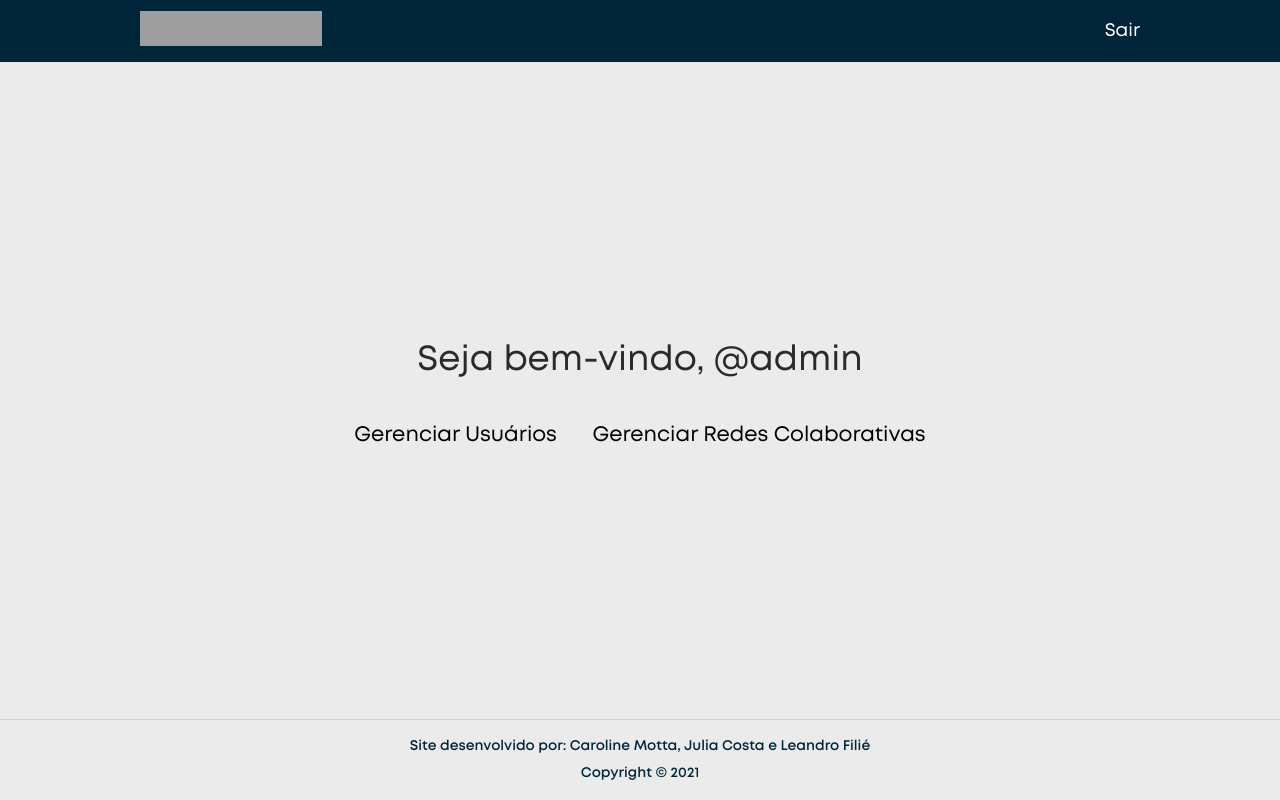
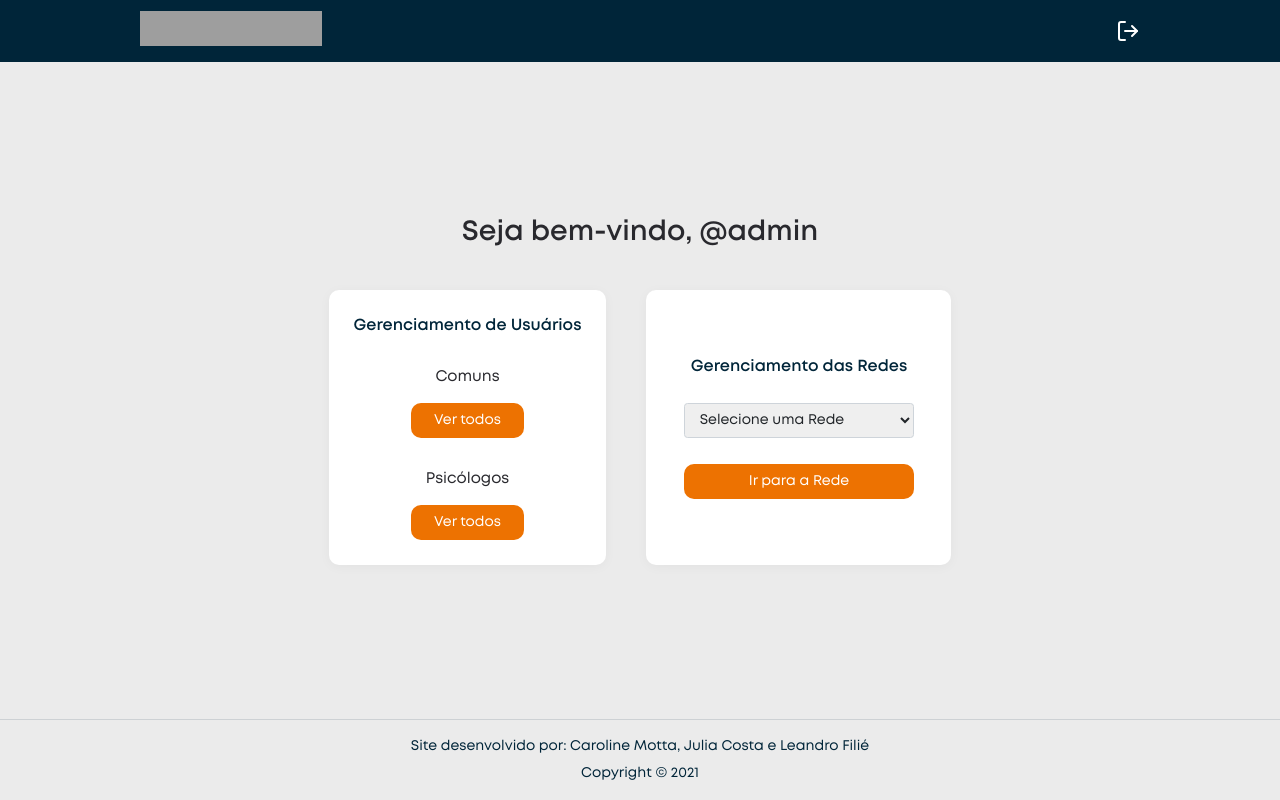
Before and after one commit to LeandroFilie/QuizFeed, a PHP site: page /home.php in a window 1280 px wide. Run offline with PHP 8.4, Linux system fonts and the light colour scheme; a user stored in the database is signed in; data comes from the database, SQL or seed files in the repository; grey boxes are pictures that could not be loaded.

Commit message:
Remodelagem homes e corrções na rede

```diff
--- a/home.php
+++ b/home.php
@@ -18,6 +18,48 @@
         <?php
             if($_SESSION["permissao"] == 1){
                 echo '
+                    <div class="section-title">
+                        <h1 class="title">Seja bem-vindo, @'.$_SESSION["nome_usuario"].'</h1>
+                    </div>
+
+                    <section class="cards">
+
+                        <section class="card-adm">
+                            <div class="card-title">Gerenciamento de Usuários</div>
+                            <div class="item">
+                                <p>Comuns</p>
+                                <a href="./dados_usuarios.php"><button>Ver todos</button></a>
+                            </div>
+                            <div class="item">
+                                <p>Psicólogos</p>
+                                <a href="./dados_psicologos.php"><button>Ver todos</button></a>
+                            </div>
+                        </section>
+
+                        <section class="card-adm">
+                            <div class="card-title">Gerenciamento das Redes</div>
+                            <select id="nome_rede">
+                                <option value="">Selecione uma Rede</option>
+                            ';
+
+                            $selectAreas = 'SELECT * FROM area';
+                            $resultadoAreas = mysqli_query($conexao, $selectAreas);
+
+                            while($linha = mysqli_fetch_assoc($resultadoAreas)){
+                                echo '
+                                    <option value="'.$linha["id_area"].'">'.$linha["nome"].'</option>
+                                ';
+                            }
+                            echo '
+                            </select>
+
+                            <button>Ir para a Rede</button>
+
+                        </section>
+
+                    </section>
+                    ';
+                /* echo '
                     <div class="section-title">
                         <h1 class="title">Seja bem-vindo, @'.$_SESSION["nome_usuario"].'</h1>
                      </div>
@@ -47,7 +89,7 @@
                         </div>
                     </section>
 
-                ';
+                '; */
             }
             else if($_SESSION["permissao"] == 2){
                 $selectNomeRede = "SELECT rede.nome as nome, rede.id_rede as id_rede FROM rede INNER JOIN inscricao ON inscricao.email_usuario = '".$_SESSION["email"]."' AND inscricao.cod_rede = rede.id_rede";
@@ -57,38 +99,53 @@
                     echo '
                         <div class="section-title">
                             <h1 class="title">Seja bem-vindo, @'.$_SESSION["nome_usuario"].'</h1>
-                         </div>
-                        <section class="section-description-question">
-                            <p>Me fala, você já fez alguma orientação vocacional ou tem ideia da área que mais se identifica?</p>
-                        </section>
-                        <section id="tabs">
-                            <div class="tab-links">
-                                <button id="option-1">Sim, já fiz ou tenho uma ideia</button>
-                                <button id="option-2">Não, estou completamente perdido</button>
-                            </div>
+                        </div>
 
-                            <div class="tab-content">
-                                <section id="option-1-content">
-                                    <p>Então escolha a sua área de maior afinidade</p>
-                                </section>
-                                <section id="option-2-content">
-                                    <div class="section-cta">
-                                        <div class="cta-psicologos">
-                                            <p>Veja profissionais especializados para você fazer uma orientação vocacional</p>
-                                            <a href="./dados_psicologos.php"><button>Ver mais</button></a>
-                                        </div>
-                                        <div class="cta-testes">
-                                            <p>Veja testes vocacionais online que podem te ajudar também</p>
-                                            <span>Teste 1</span>
-                                            <span>Teste 2</span>
-                                            <span>Teste 3</span>
-                                            <button>Ver mais</button>
-                                        </div>
+                        <section class="cards">
+
+                            <section class="card-inicio">
+                                <div class="card-title">Está completamente perdido? Comece por aqui!</div>
+                                <p>Quer fazer uma orientação vocaional? <a href="#">Clique aqui</a> e veja profissionais da área.</p>
+                                <span class="separator">ou</span>
+                                <div class="lista-testes">
+                                    <p class="text-testes">Faça testes vocacionais online</p>
+                                    <div class="testes">
+                                        <a href="https://www.guiadacarreira.com.br/teste-vocacional/" target="_blank" >Guia da Carreira</a>
+                                        <a href="https://querobolsa.com.br/teste-vocacional-gratis" target="_blank" >Quero Bolsa</a>
+                                        <a href="https://www.vix.com/pt/comportamento/546867/qual-profissao-mais-combina-com-voce-este-teste-vocacional-te-ajuda-a-descobrir" target="_blank" >Vix</a>
                                     </div>
-                                </section>
-                            </div>
+                                </div>
+                                <span class="obs">* O recomendado é você se consultar com um profissional especializado</span>
+                            </section>
+
+                            <section class="card-redes">
+                                <div class="card-title">Já tem uma área em mente? Já fez um teste ou orientação vocaional? Selecione aqui!</div>
+                                <select id="nome_rede">
+                                    <option value="">Selecione uma Rede</option>
+                                ';
+
+                                $selectAreas = 'SELECT * FROM area';
+                                $resultadoAreas = mysqli_query($conexao, $selectAreas);
+
+                                while($linha = mysqli_fetch_assoc($resultadoAreas)){
+                                    echo '
+                                        <option value="'.$linha["id_area"].'">'.$linha["nome"].'</option>
+                                    ';
+                                }
+                                echo '
+                                </select>
+
+                                <button>Entrar na Rede</button>
+
+                                <span class="separator">ou</span>
+
+                                <p><a href="#">Clique aqui</a> para saber mais sobre as áreas de conhecimento e os cursos mais populares</p>
+
+                            </section>
+
                         </section>
                     ';
+
                 }
                 else{
                     while($linha = mysqli_fetch_assoc($resultadoNomeRede)){
@@ -174,32 +231,5 @@
         ?>
     </main>
     <?php include './inc/footer.inc';  ?>
-
-    <script>
-        $(function(){
-            ocultarOptions();
-
-            $('#option-1').click(function(){
-                $('#option-2-content').hide();
-                $('#option-1-content').show();
-
-                $('#option-2').removeClass('active');
-                $('#option-1').toggleClass('active');
-            });
-
-            $('#option-2').click(function(){
-                $('#option-1-content').hide();
-                $('#option-2-content').show();
-
-                $('#option-1').removeClass('active');
-                $('#option-2').toggleClass('active');
-            });
-
-            function ocultarOptions(){
-                $('#option-1-content').hide();
-                $('#option-2-content').hide();
-            }
-        });
-    </script>
 </body>
 </html>
--- a/inc/menu.inc
+++ b/inc/menu.inc
@@ -23,7 +23,7 @@
                 }
                 echo '
 
-                    <li><a href="logout.php">Sair</a></li>
+                    <li class="logout"><a href="logout.php" class="icon-logout"><img src="././assets/images/log-out.svg"/></a></li>
                 </ul>
             </nav>
         </header>
--- a/index.php
+++ b/index.php
@@ -91,11 +91,11 @@
             $('#mostrar_senha').click(function(){
                 if($('#senha').attr('type') == 'password'){
                     $('#senha').attr('type', 'text');
-                    $('#mostrar_senha').attr('src', './assets/eye-off.svg');
+                    $('#mostrar_senha').attr('src', './assets/images/eye-off.svg');
                 }
                 else{
                     $('#senha').attr('type', 'password');
-                    $('#mostrar_senha').attr('src', './assets/eye.svg');
+                    $('#mostrar_senha').attr('src', './assets/images/eye.svg');
                 }
             });
         });
--- a/style/home.css
+++ b/style/home.css
@@ -17,168 +17,10 @@ main {
   justify-content: center;
   align-items: center;
   text-align: center;
-  font-size: 2.5rem;
-  font-weight: 600;
+  font-size: 2rem;
+  font-family: 'Mont-SemiBold';
 }
 
-.tab-links button {
-
-  border: none;
-  background: transparent;
-
-  font-size: 1.5rem;
-
-  padding: 16px;
-
-  outline: none;
-
-  position: relative;
-  cursor: pointer;
-}
-
-
-.tab-links button::after {
-  position: absolute;
-  bottom: 0;
-  left: 0;
-
-  content: "";
-  height: 2px;
-  width: 0%;
-
-  background-color: var(--laranja);
-
-  transition: .4s;
-}
-
-.tab-links button:hover::after,
-.tab-links button.active::after {
-  width: 100%;
-}
-
-#tabs .tab-content {
-  margin-top: 2rem;
-}
-
-#tabs .tab-content>section,  #tabs .tab-content-adm>section{
-  animation: up 0.5s;
-}
-
-@keyframes up {
-  from {
-    opacity: 0;
-    transform: translateY(15px);
-  }
-
-  to {
-    opacity: 1;
-  }
-}
-
-#tabs .tab-content-adm #option-1-content,  #tabs .tab-content-adm #option-2-content{
-  display: flex;
-  align-items: center;
-  justify-content: center;
-  flex-wrap: wrap;
-}
-
-.tab-content-adm .card{
-  display: flex;
-  flex-direction: column;
-  align-items: center;
-
-  max-width: 350px;
-  min-width: 200px;
-
-  padding: 10px;
-  margin: 20px;
-
-  background: #ffffff;
-
-  border-radius: 10px;
-  border: none;
-
-  transition: all 0.2s;
-
-  box-shadow: 0px 2px 12px rgba(0, 0, 0, 0.04);
-
-}
-
-.tab-content-adm .card p {
-  font-weight: 600;
-  font-size: 1.5rem;
-  color: var(--azul);
-}
-
-.tab-content-adm .card button {
-  border: none;
-  padding: 10px 20px;
-  border-radius: 10px;
-  color: white;
-  font-weight: bold;
-  font-size: 1rem;
-  margin: 20px 0;
-  cursor: pointer;
-  background: var(--laranja);
-  transition: all 0.2s;
-  will-change: transform;
-}
-
-.section-cta .cta-psicologos, .section-cta .cta-testes{
-  font-size: 1.2rem;
-  background: white;
-  border-radius: 10px;
-  padding: 10px 20px;
-  margin: 20px;
-  box-shadow: 0px 2px 12px rgba(0, 0, 0, 0.04);
-}
-
-.section-cta .cta-psicologos button, .section-cta .cta-testes button {
-  background: var(--laranja);
-  padding: 5px 20px;
-  border-radius: 10px;
-  border: none;
-  color: white;
-  font-weight: bold;
-  font-size: 1.2rem;
-  cursor: pointer;
-}
-
-.section-description .description-title {
-  display: flex;
-  align-items: center;
-  justify-content: center;
-  margin-top: 50px;
-}
-
-.section-description .description-title p {
-  margin-left: 10px;
-  font-weight: 600;
-  font-size: 1.3rem;
-}
-
-.section-description .description-content {
-  margin-top: -15px;
-  font-size: 1.1rem;
-}
-
-.section-description-question, .tab-content  {
-  font-weight: 600;
-  font-size: 1.3rem;
-}
-
-.section-description-question .section-description-options {
-  display: flex;
-  align-items: center;
-  justify-content: space-around;
-}
-
-.section-description-question .section-description-options input {
-  height: 100px;
-  width: 100px;
-}
-
-/* ================= Usuário ja na rede ================== */
 .cards{
   display: flex;
   align-items: stretch;
@@ -186,16 +28,13 @@ main {
   flex-wrap: wrap;
 }
 
-.card-area, .card-rede{
+.card-area, .card-rede, .card-inicio, .card-redes, .card-adm{
   display: flex;
   flex-direction: column;
   align-items: center;
-  justify-content: space-between;
-  flex: 1;
 
-  min-height: 430px;
+  min-width: 250px;
 
-  padding: 25px 25px;
   margin: 20px;
 
   background: #ffffff;
@@ -204,6 +43,133 @@ main {
   border: none;
 
   box-shadow: 0px 2px 12px rgba(0, 0, 0, 0.04);
+
+}
+
+.card-area, .card-rede, .card-inicio, .card-redes{
+  flex: 1;
+  min-height: 430px;
+}
+
+
+.card-adm{
+  justify-content: center;
+
+  min-height: 200px;
+
+  gap: 16px;
+  padding: 25px;
+}
+
+.card-adm .item{
+  width: 100%;
+}
+
+.card-adm .item p{
+  font-size: 1.1rem;
+}
+
+.card-adm .item button{
+  width: 50%;
+}
+
+/* ================= Usuário sem rede ================== */
+.card-inicio, .card-redes{
+  padding: 20px;
+  justify-content: space-between;
+}
+
+.card-title{
+  margin:0;
+  font-size: 1.15rem;
+  color: var(--azul);
+  font-family: 'Mont-SemiBold';
+}
+
+.card-inicio p, .card-redes p{
+  font-size: 1.03rem;
+}
+
+.card-inicio p a, .card-redes p a{
+  color: var(--laranja);
+}
+
+.card-inicio .lista-testes{
+  display: flex;
+  flex-direction: column;
+}
+
+.lista-testes .testes{
+  display: flex;
+  flex-direction: column;
+  gap: 8px;
+}
+
+.lista-testes .testes a{
+  color: var(--laranja);
+}
+
+.card-inicio .obs{
+  font-size: 0.8rem;
+}
+
+.separator{
+  color: #29292e6e;
+  display: flex;
+  align-items: center;
+  gap: 16px;
+  justify-content: center;
+  width: 100%;
+}
+.separator::before, .separator::after{
+  content:"";
+  width: 40%;
+  height: 1px;
+  background: #29292e41;
+}
+
+.card-redes select, .card-adm select{
+  width: 90%;
+  height: 2.5rem;
+
+  margin: 10px;
+  padding: 0.375rem 0.75rem;
+  outline: none;
+  border: 1px solid #ced4da;
+  border-radius: 0.25rem;
+
+  font-size: 1rem;
+  color: #212529;
+  white-space: nowrap;
+  font-weight: 400;
+  line-height: 1.5;
+}
+
+.card-redes select option, .card-adm select option{
+  font-size: 1rem;
+  color: #212529;
+  white-space: nowrap;
+}
+
+.card-redes button, .card-adm button{
+  border: none;
+  border-radius: 10px;
+
+  width: 90%;
+  height: 2.5rem;
+
+  color: white;
+  font-size: 1rem;
+
+  cursor: pointer;
+
+  background: var(--laranja);
+}
+
+/* ================= Usuário ja na rede ================== */
+.card-area, .card-rede{
+  padding: 25px;
+  justify-content: space-between;
 }
 
 .card-area p{
@@ -268,7 +234,7 @@ main {
   display: flex;
   flex-direction: column;
   gap: 8px;
-  border-bottom: 1.8px solid var(--azul);
+  border-bottom: 1.8px solid var(--border-color);
   width: 100%;
 }
 
--- a/style/main.css
+++ b/style/main.css
@@ -12,6 +12,7 @@
   --azul: #002539;
   --laranja: #ed7201;
   --area-main: calc(100vh - 143px);
+  --border-color: #e5e5e5;
 }
 
 html {
@@ -68,6 +69,12 @@ body {
   font-size: 1.3rem;
 }
 
+.header nav .menu .icon-logout{
+  margin: 0;
+  display: flex;
+  align-items: center;
+}
+
 main{
   max-width: 800px;
 }
@@ -108,8 +115,6 @@ footer {
   width: 100%;
   padding: 40px 0;
 
-
-
   border-top: 1px #00253921 solid;
 
   text-align: center;
@@ -120,7 +125,7 @@ footer div {
   margin: 5px 0;
 
   font-size: 1rem;
-  font-family: "Mont-SemiBold";
+  /* font-family: "Mont-SemiBold"; */
   color: #002539;
 
 
--- a/style/menu_mobile.css
+++ b/style/menu_mobile.css
@@ -87,8 +87,6 @@ header nav .menu-icon {
     z-index: 100;
   }
 
-
-
   header nav .menu.active {
     right: 0;
   }
@@ -96,4 +94,20 @@ header nav .menu-icon {
   header nav .menu.active a {
     font-size: 1.6rem;
   }
+
+  header nav .menu .logout{
+    width: 100%;
+  }
+
+  header nav .menu .logout .icon-logout::before{
+    content:"Sair";
+  }
+
+  header nav .menu .logout .icon-logout{
+    display: flex;
+    align-items: center;
+    justify-content: center;
+    gap: 8px;
+  }
+
 }
```
Also changed, not shown: js/rede.js (+9 -4 lines), rede.php (+14 -6 lines), style/rede.css (+33 -33 lines), assets/images/log-out.svg (added).
